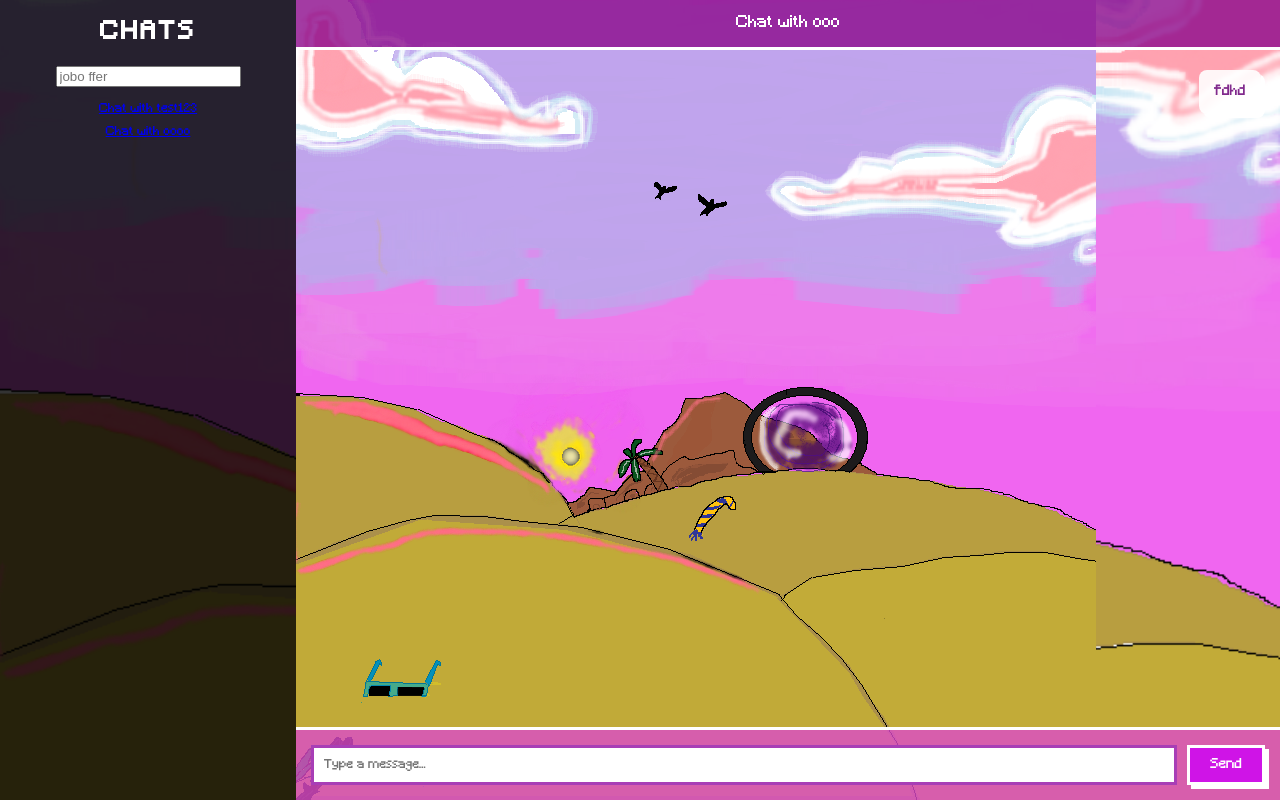
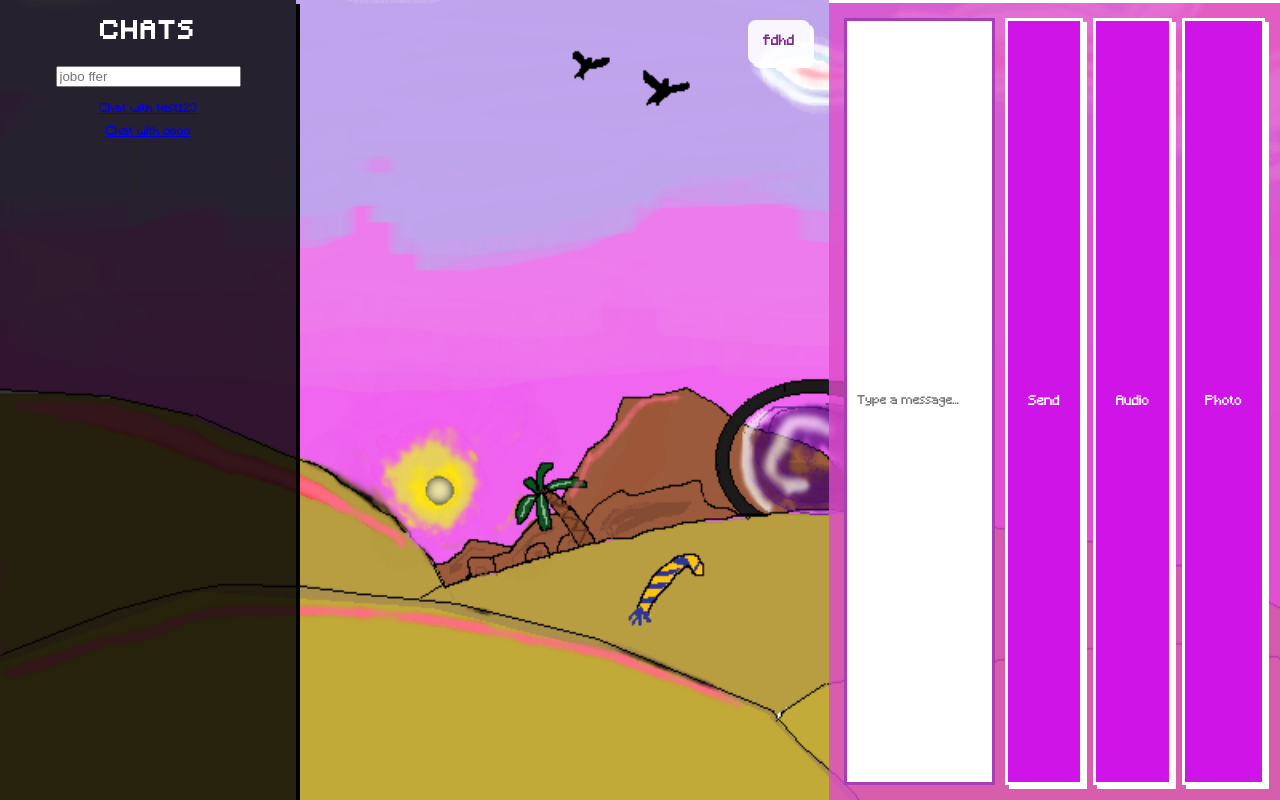
Before and after one commit to mory4ok777/lololoshka-web-site, a Flask app: page /chat/1 in a window 1280 px wide. Run offline with Flask 3, Linux system fonts and the light colour scheme; a user stored in the database is signed in; some libraries are stand-ins or nearby versions.

Commit message:
fix fix fix

```diff
--- a/app/routes.py
+++ b/app/routes.py
@@ -4,8 +4,28 @@ from .models import User, MSG, Chat,db
 from flask_login import login_user
 from flask_socketio import send,join_room,leave_room
 from . import socketio
+from flask import send_from_directory
+import os
+from datetime import datetime
+main = Blueprint('main', __name__)
+BASE_DIR = os.path.dirname(os.path.abspath(__file__))
+PHOTOS_DIR = os.path.join(BASE_DIR,'photos')
+AUDIO_DIR = os.path.join(BASE_DIR,'audio_messages')
 
-main = Blueprint('main', __name__)
+
+@main.route('/audio_messages/<filename>')
+def send_audio(filename):
+    try:
+        return send_from_directory(AUDIO_DIR, filename)
+    except FileNotFoundError:
+        return "Audio not found", 404
+
+@main.route('/photos/<filename>')
+def send_photo(filename):
+    try:
+        return send_from_directory(PHOTOS_DIR, filename)
+    except FileNotFoundError:
+        return "Photo not found", 404
 @main.route('/login', methods=["GET", "POST"])
 def login():
     if request.method == "POST":
@@ -72,7 +92,8 @@ def search_users():
 def start_chat(user_id):
     friend = User.query.get_or_404(user_id)
     chat = Chat.query.filter(
-        ((Chat.receiver_id == friend.id) and (Chat.sender_id == current_user.id) or (Chat.receiver_id == current_user.id) and (Chat.sender_id == friend.id))
+        ((Chat.receiver_id == friend.id) and (Chat.sender_id == current_user.id) or (Chat.receiver_id == current_user.id)
+         and (Chat.sender_id == friend.id))
     ).first()
     print(current_user.id, friend.id)
     if not chat:
@@ -112,3 +133,110 @@ def on_join(data):
 def on_join(data):
     chat_id = data['chat_id']
     leave_room(str(chat_id))
+
+
+
+
+
+
+import base64
+
+@socketio.on('audio_message')
+def handle_audio_message(data):
+    try:
+        chat_id = data['chat_id']
+        user_id = data['user_id']
+        audio_data = data['audio']
+        mime_type = data.get('mime_type', 'audio/webm')
+
+
+        os.makedirs(AUDIO_DIR, exist_ok=True)
+
+
+        timestamp = datetime.now().strftime('%Y%m%d_%H%M%S')
+        filename = f"audio_{timestamp}_{user_id}.webm"
+        filepath = os.path.join(AUDIO_DIR, filename)
+
+
+        with open(filepath, 'wb') as f:
+            if isinstance(audio_data, str):
+
+                audio_data = base64.b64decode(audio_data.split(',')[1] if ',' in audio_data else audio_data)
+            f.write(audio_data)
+
+
+        message = MSG(
+            sender_id=user_id,
+            chat_id=chat_id,
+            message_type='audio',
+            media_url=f'/audio_messages/{filename}',
+            mime_type=mime_type,
+            timestamp=datetime.now()
+        )
+
+        db.session.add(message)
+        db.session.commit()
+
+
+        socketio.emit('audio_message', {
+            'message_id': message.id,
+            'chat_id': chat_id,
+            'audio_url': f'/audio_messages/{filename}',
+            'sender_id': user_id,
+            'mime_type': mime_type,
+            'timestamp': datetime.now().strftime("%Y-%m-%d %H:%M:%S")
+        }, room=str(chat_id))
+
+    except Exception as e:
+        print(f"Error processing audio: {str(e)}")
+
+
+
+
+
+
+@socketio.on('photo_message')
+def handle_photo_message(data):
+    try:
+        chat_id = data['chat_id']
+        user_id = data['user_id']
+        image_data = data['image']
+        mime_type = data.get('mime_type','image/jpeg')
+        filename = data.get('file_name','photo.jpg')
+
+        if 'base64,' in image_data:
+            image_data = image_data.split('base64,')[1]
+
+        image_bytes = base64.b64decode(image_data)
+        os.makedirs(PHOTOS_DIR, exist_ok=True)
+
+        timestamp = datetime.now().strftime('%Y%m%d_%H%M%S')
+        file_ext = os.path.splitext(filename)[1] or '.jpg'
+        new_filename = f"photo_{timestamp}_{user_id}{file_ext}"
+        filepath = os.path.join(PHOTOS_DIR,new_filename)
+        with open(filepath, 'wb') as f:
+            f.write(image_bytes)
+
+        message = MSG(
+            sender_id = user_id,
+            chat_id = chat_id,
+            message_type = 'photo',
+            media_url = f'/photos/{new_filename}',
+            mime_type = mime_type,
+            timestamp = datetime.now()
+        )
+        db.session.add(message)
+        db.session.commit()
+
+        print(f"Saved photo: {new_filename}")
+
+        socketio.emit('photo_message', {
+            'message_id': message.id,
+            'chat_id': chat_id,
+            'sender_id': user_id,
+            'image_url': f'/photos/{new_filename}?t={int(datetime.now().timestamp())}',
+            'mime_type': mime_type,
+            'timestamp': timestamp,
+        }, room=str(chat_id))
+    except Exception as e:
+        print(f"Photo message error: {str(e)}")
--- a/app/templates/chat.html
+++ b/app/templates/chat.html
@@ -23,31 +23,49 @@
 
     </div>
 
-    <div class="chat-container">
-        <div class="chat-header">
-            {% if chat %}
-                Chat with {{ chat.receiver.username if chat.sender_id == current_user.id else chat.sender.username }}
-            {% else %}
-                <h2>No chat selected</h2>
-            {% endif %}
-        </div>
-
-        <div class="chat-messages" id="messages">
+    <div class="chat-messages" id="messages">
             {% for msg in messages %}
-                <div class="message {% if msg.sender_id == current_user.id %}sent{% else %}received{% endif %}">
-                    {{ msg.text }}
-                </div>
+                {% if msg.message_type == 'video' %}
+                    <div class="video-message-container {% if msg.sender_id == current_user.id %}sent{% else %}received{% endif %}">
+                            <video class="round-video" onclick="VideoOnclick(this)">
+                            <source src="{{ url_for('main.send_video', filename=msg.media_url.split('/')[-1]) }}" type="video/webm">
+                        </video>
+                    </div>
+                {% else %}
+                    <div class="message {% if msg.sender_id == current_user.id %}sent{% else %}received{% endif %}">
+                        {% if msg.message_type == 'audio' %}
+                            <audio controls>
+                                <source src="{{ url_for('main.send_audio', filename=msg.media_url.split('/')[-1]) }}" type="audio/webm">
+                            </audio>
+                        {% elif msg.message_type == 'photo' %}
+                            <img src="{{ url_for('main.send_photo', filename=msg.media_url.split('/')[-1]) }}"
+                                 style="max-height: 300px; max-width: 250px;">
+                        {% else %}
+                            {{ msg.text }}
+                        {% endif %}
+                    </div>
+                {% endif %}
             {% endfor %}
         </div>
 
         <div class="chat-input">
             <input id="message" autocomplete="off" placeholder="Type a message...">
             <button onclick="sendMessage()">Send</button>
+            <button id="record-button">Audio</button>
+            <button onclick="uploadPhoto()">Photo</button>
+
         </div>
     </div>
     <audio id="player" controls style="display: none;"> </audio>
     <script>
         var socket = io();
+
+        let mediaRecorder;
+        let audioChunks = [];
+        let audioStream;
+        let videoStream;
+        let videoChunks = [];
+        const maxVideoDuration = 30000;
         var chat_id = "{{chat.id if chat else ''}}"
         var current_user_id = "{{current_user.id}}"
                 window.addEventListener('load', function() {
@@ -75,6 +93,41 @@
             var div = document.createElement('div');
             div.className = msg.sender_id == current_user_id ? 'message sent' : 'message received';
             div.appendChild(document.createTextNode(msg.text));
+            document.getElementById('messages').appendChild(div);
+            scrollToBottom();
+        });
+
+
+
+        socket.on('audio_message', function(msg) {
+            var div = document.createElement('div');
+            div.className = msg.sender_id == current_user_id ? 'message sent' : 'message received';
+
+            var audio = document.createElement('audio');
+            audio.controls = true;
+            audio.src = msg.audio_url + '?t=' + new Date().getTime(); // Cache buster
+
+            div.appendChild(audio);
+            document.getElementById('messages').appendChild(div);
+            scrollToBottom();
+        });
+
+        socket.on('photo_message', function(msg) {
+            const div = document.createElement('div');
+            div.className = msg.sender_id == current_user_id ? 'message sent' : 'message received';
+
+            const imgContainer = document.createElement('div');
+            imgContainer.style.display = 'flex';
+            imgContainer.style.flexDirection = 'column'
+
+            const img = document.createElement('img');
+            img.src = msg.image_url;
+            img.style.maxHeight = '300px'
+            img.style.maxWidth = '250px'
+
+            imgContainer.appendChild(img);
+            div.appendChild(imgContainer);
+
             document.getElementById('messages').appendChild(div);
             scrollToBottom();
         });
@@ -109,6 +162,102 @@
                 });
             });
         }
+
+
+
+    function uploadPhoto() {
+
+    const fileInput = document.createElement('input');
+    fileInput.type = 'file';
+    fileInput.accept = 'image/*';
+
+    fileInput.onchange = (e) => {
+        const file = e.target.files[0];
+        if (file) {
+        sendPhoto(file);
+        }
+    };
+
+    fileInput.click();
+    }
+
+
+
+
+
+     document.getElementById('record-button').addEventListener('click', async function() {
+            if (mediaRecorder?.state === 'recording') {
+                mediaRecorder.stop();
+                this.textContent = 'Record Voice';
+                this.classList.remove('recording');
+
+                audioStream.getTracks().forEach(track => track.stop());
+            } else {
+                try {
+                    audioStream = await navigator.mediaDevices.getUserMedia({ audio: true });
+
+                    mediaRecorder = new MediaRecorder(audioStream, {
+                        mimeType: 'audio/webm'
+                    });
+
+                    audioChunks = [];
+
+                    mediaRecorder.start();
+                    this.textContent = 'Stop Recording';
+                    this.classList.add('recording');
+
+                    mediaRecorder.ondataavailable = event => {
+                        if (event.data.size > 0){
+                            audioChunks.push(event.data);
+                        }
+                    };
+
+                    mediaRecorder.onstop = async () => {
+                        const audioBlob = new Blob(audioChunks, { type: 'audio/webm' });
+
+                        const reader = new FileReader();
+                        reader.readAsDataURL(audioBlob);
+
+                        reader.onload = () => {
+                            socket.emit('audio_message', {
+                                chat_id: chat_id,
+                                audio: reader.result,
+                                user_id: current_user_id,
+                                mime_type: 'audio/webm'
+                            });
+                        };
+                    };
+                } catch (error) {
+                    console.error('Error recording audio:', error);
+                    alert('Could not access microphone');
+                    this.classList.remove('recording');
+                }
+            }
+        });
+
+
+
+        async function sendPhoto(file) {
+            try {
+                const reader = new FileReader();
+                reader.readAsDataURL(file);
+
+                reader.onload = () => {
+                    const base64Image = reader.result;
+
+                    socket.emit('photo_message', {
+                        chat_id: chat_id,
+                        image: base64Image,
+                        user_id: current_user_id,
+                        file_name: file.name,
+                        mime_type: file.type
+                    });
+                    console.log('Photo sent');
+                };
+            } catch (error) {
+                console.error('an error occured while sending the photo:', error);
+            }
+        }
     </script>
 <body>
 <html>
```
Also changed, not shown: app/photos/photo_20250711_175412_3.png (added), instance/chat993.db, 1 other file.
